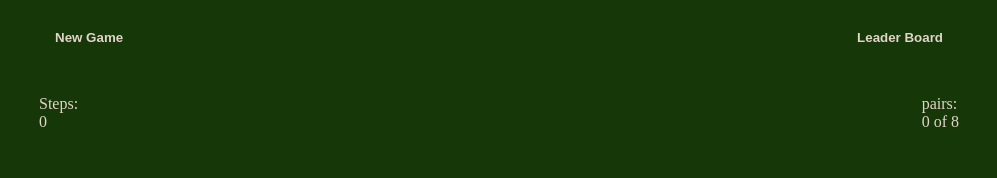
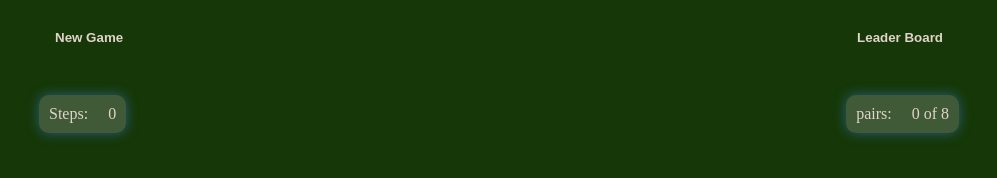
Before and after one commit to alenaKaluta/memory-game, a plain HTML site: page index.html in a window 1280 px wide. Shown: the whole page, without its empty margins (141-1138 px from the left). Drawn offline with Linux system fonts and the light colour scheme; a web font is replaced by a local one.

```diff
--- a/styles.css
+++ b/styles.css
@@ -63,3 +63,12 @@
     align-items: center;
     flex-wrap: wrap;
 }
+
+.stat-wrapper {
+    padding: 10px;
+    display: flex;
+    gap: 2rem;
+    background: #405936;
+    box-shadow: 0 0 12px rgba(59, 130, 246, 0.5);
+    border-radius: 10px;
+}
```
Also changed, not shown: index.js (line endings or trailing spaces).
